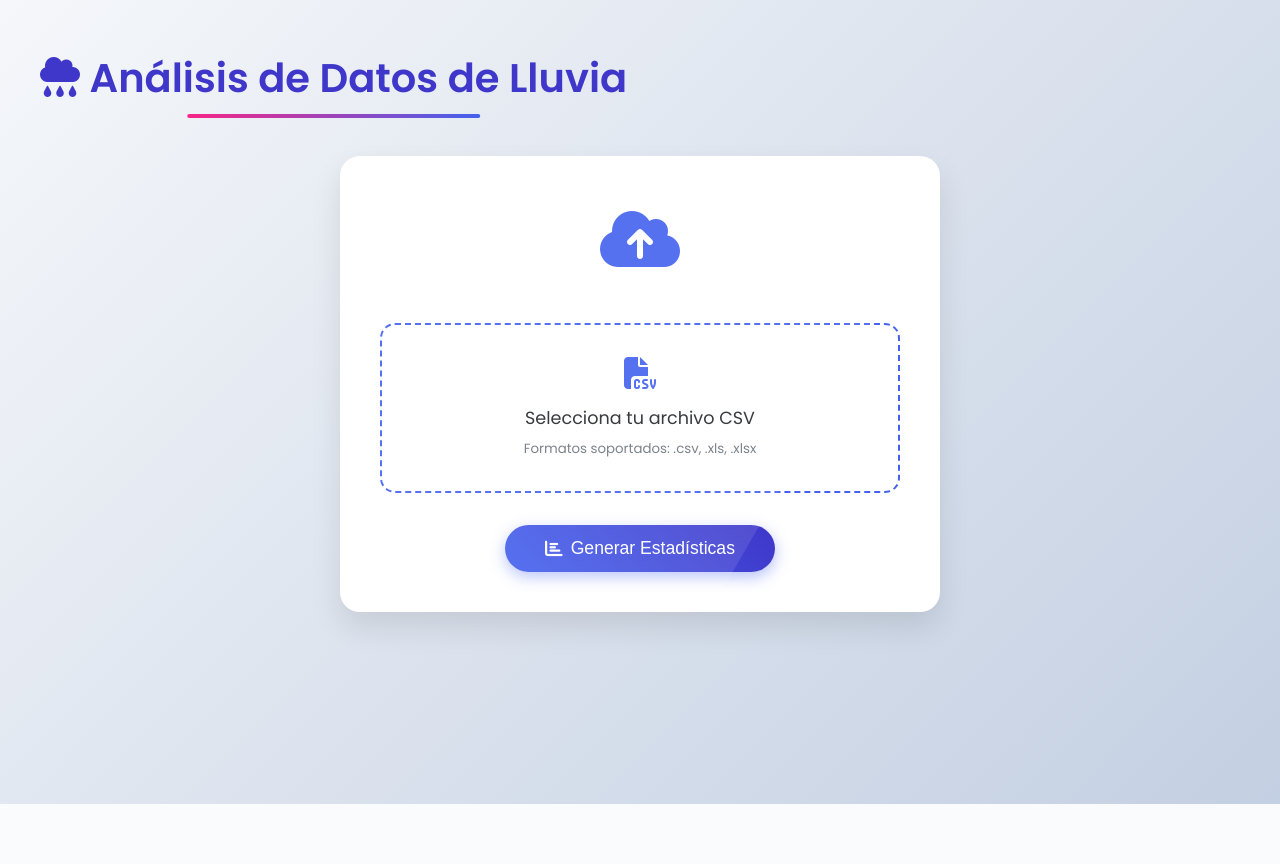
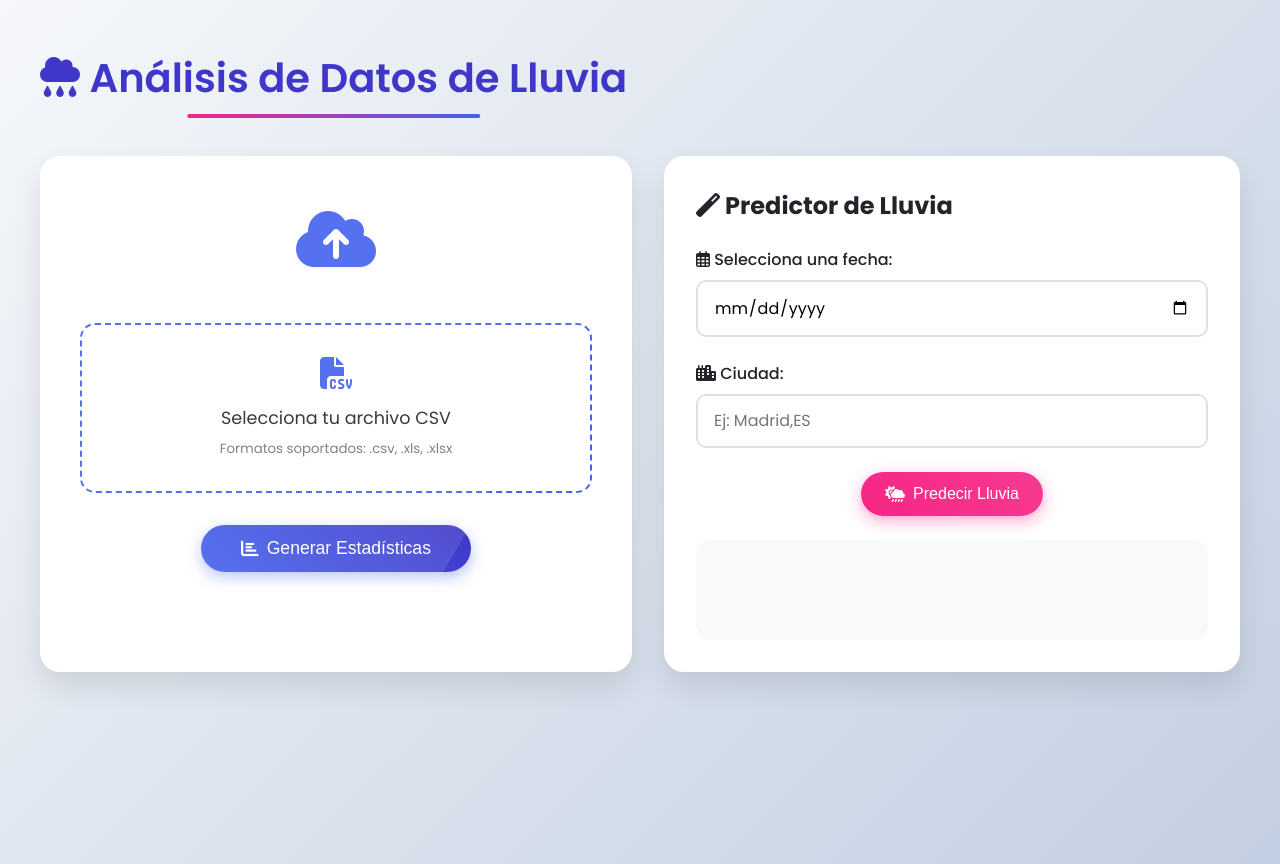
Before and after one commit to Danistan015/paricalDiscretasFinal, a Flask app: page / in a window 1280 px wide. Before the commit the page ends 804 px from the top, so only its background shows below. Run offline with Flask 3, Linux system fonts and the light colour scheme.

Commit message:
Actualizar html para estadística

```diff
--- a/templates/estadistica_form.html
+++ b/templates/estadistica_form.html
@@ -13,7 +13,9 @@
   <div class="container">
     <h1><i class="fas fa-cloud-rain"></i> Análisis de Datos de Lluvia</h1>
 
-    <div class="upload-card water-effect">
+    <div class="content-row" style="display: flex; gap: 2rem;">
+      <div class="upload-card water-effect" style="flex: 1;">
+        <!-- Aquí va tu formulario de subir archivo -->
         <div class="upload-icon">
           <i class="fas fa-cloud-upload-alt"></i>
         </div>
@@ -31,14 +33,14 @@
           </button>
         </form>
       </div>
-    <div id="prediccion-section" class="prediction-card hidden">
+
+      <div id="prediccion-section" class="prediction-card" style="flex: 1;">
         <h2><i class="fas fa-magic"></i> Predictor de Lluvia</h2>
         <div class="prediction-form">
           <div class="form-group">
             <label for="fecha-prediccion"><i class="far fa-calendar-alt"></i> Selecciona una fecha:</label>
             <input type="date" id="fecha-prediccion" class="date-input">
           </div>
-        <!-- Añadir esto dentro de #prediccion-section -->
           <div class="form-group">
             <label for="ciudad"><i class="fas fa-city"></i> Ciudad:</label>
             <input type="text" id="ciudad" class="date-input" placeholder="Ej: Madrid,ES" required>
@@ -52,6 +54,8 @@
     </div>
 
     <div id="resultado"></div>
+  </div>
+
 
   <!-- Sección de Predicción -->
 
```
Lines whose indentation alone changed are shown as unchanged.
